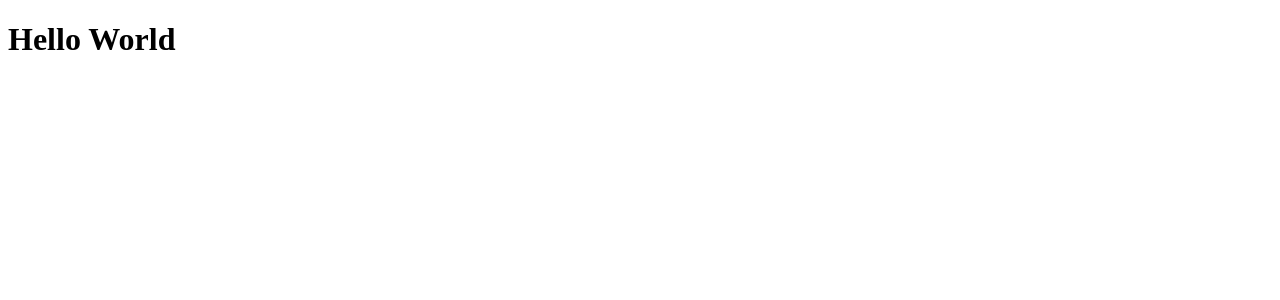
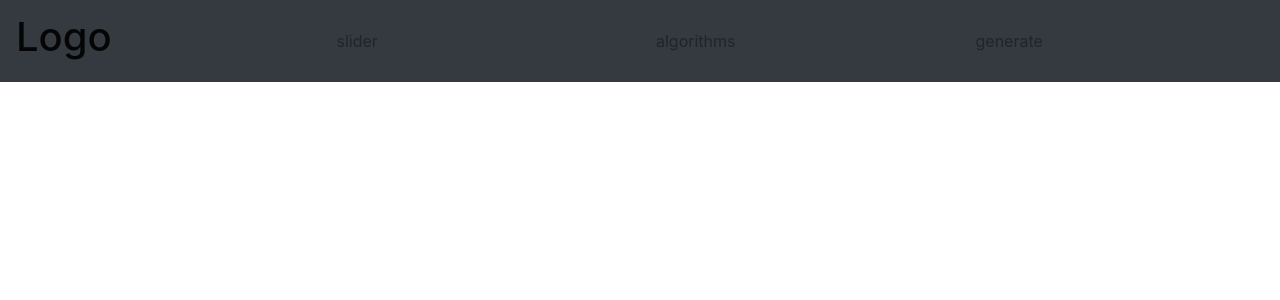
Before and after one commit to Umpoy/Visualizer-Sorting, a React (Create React App) app in the folder my-app/: page / in a window 1280 px wide. Shown: the top 300 px of the page. Built offline with nearby package versions, Linux system fonts and the light colour scheme.

Commit message:
add bootstrap navbar

```diff
--- a/my-app/src/components/App.js
+++ b/my-app/src/components/App.js
@@ -1,4 +1,7 @@
 import React, { Component } from 'react';
+
+import 'bootstrap/dist/css/bootstrap.min.css';
+import Header from './Header/Header';
 
 class App extends Component {
   constructor(props) {
@@ -8,7 +11,7 @@ class App extends Component {
   render() {
     return (
       <div className="app">
-        <h1>Hello World</h1>
+        <Header />
       </div>
     )
   }
--- /dev/null
+++ b/my-app/src/components/Header/Header.js
@@ -0,0 +1,19 @@
+import React, { Component } from 'react';
+import { Nav, Navbar } from 'react-bootstrap';
+
+class Header extends Component {
+    render() {
+        return (
+            <Navbar bg="dark" className="row">
+                <Navbar.Brand className="col-3">
+                    <h1>Logo</h1>
+                </Navbar.Brand>
+                <Nav className="col-3">slider</Nav>
+                <Nav className="col-3">algorithms</Nav>
+                <Nav className="col-3">generate</Nav>
+            </Navbar>
+        )
+    }
+}
+
+export default Header;
```
